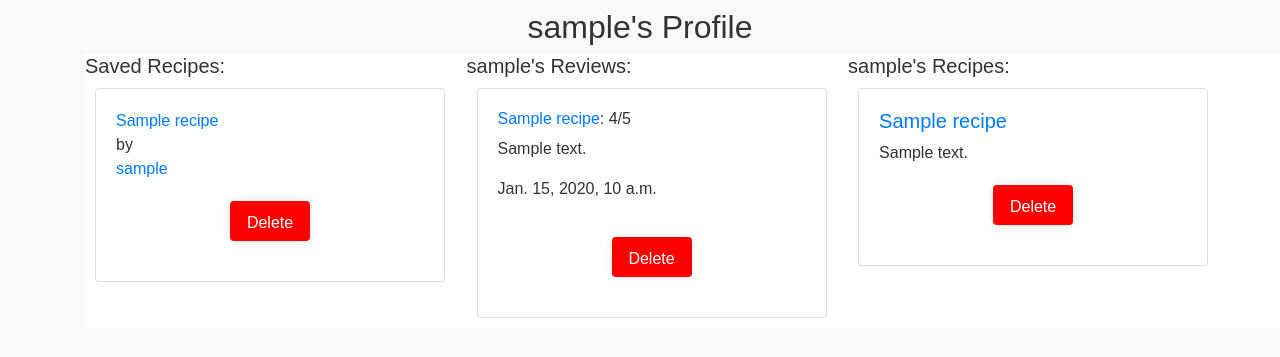
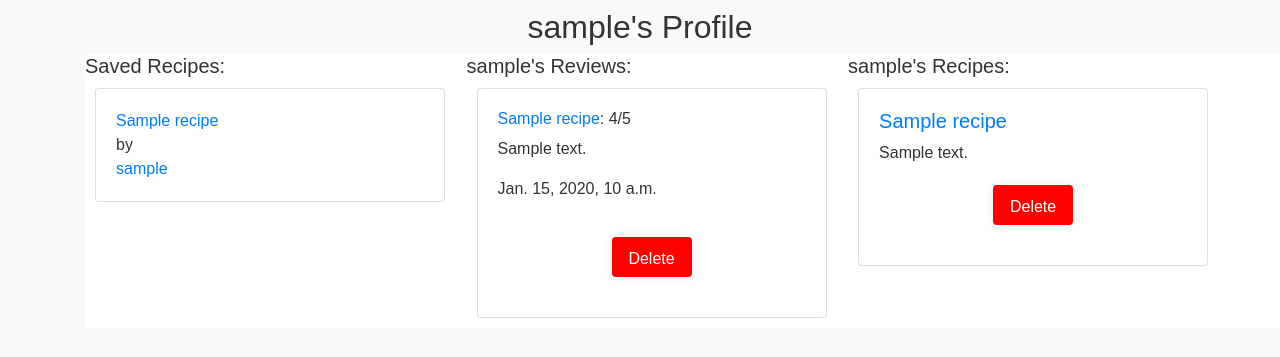
Before and after one commit to LiuLiuBov/LetThemCook, a Django app: a page that uses templates/profile.html in a window 1280 px wide; the page is wider, and only the part inside the window is pictured. Shown: the part 144-501 px from the top of that part. Run offline with Django 5.2, Linux system fonts and the light colour scheme; a user stored in the database is signed in; tables that the repository leaves empty hold one stand-in row (values such as "Sample post"); some libraries are stand-ins or nearby versions.

Commit message:
delete reviews from profile

```diff
--- a/letthemcookapp/views.py
+++ b/letthemcookapp/views.py
@@ -151,8 +151,12 @@ def create_review(request, recipe_id):
     return redirect('recipe', recipe_id=recipe_id)
 
 @login_required
-def delete_review(request, recipe_id):
-    recipe = Recipe.objects.get(id=recipe_id)
+def delete_review(request, recipe_id, username):
+    if username == request.user.username:
+        review = Review.objects.get(recipe=Recipe.objects.get(id=recipe_id), user=request.user)
+        review.delete()
+
+    return redirect('profile', username)
 
 
 @login_required
--- a/templates/profile.html
+++ b/templates/profile.html
@@ -11,9 +11,6 @@
               {{save.title}}
             </a>
             by <a href={%url 'profile' save.user%}>{{save.user}}</a>
-            <form action="{% url 'recipe' save.id%}delete_save" id="delete-button">
-              <button type="submit" id="delete">Delete</button>
-            </form>
           </div>
           {%endfor%}
     </div>
```
